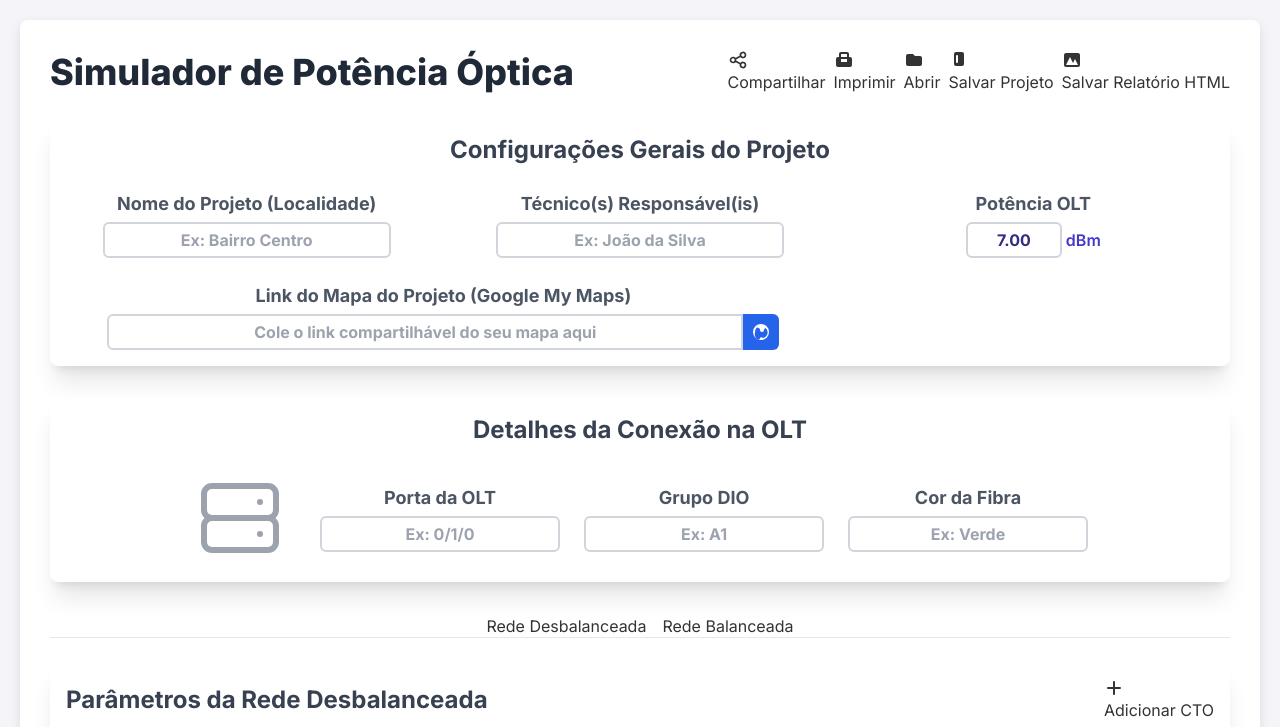
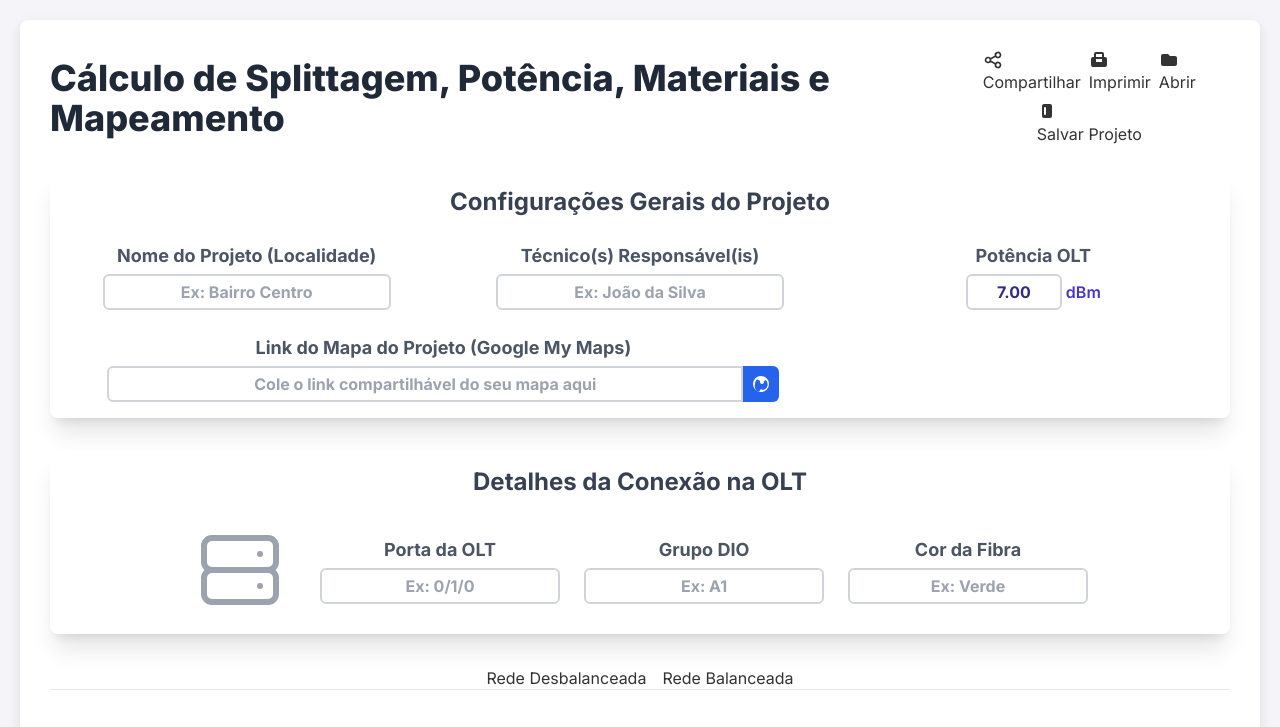
Before and after one commit to Janioultra/janioultra.github.io, a plain HTML site: page index.html in a window 1280 px wide. Shown: the top 727 px of the page. Drawn offline with nearby package versions, Linux system fonts and the light colour scheme.

Commit message:
Update index.html

```diff
--- a/index.html
+++ b/index.html
@@ -95,7 +95,7 @@
 
             <div class="max-w-screen-2xl mx-auto">
                 <div class="flex flex-col md:flex-row justify-between items-center mb-6 gap-4 no-print">
-                    <h1 id="main-title" class="text-3xl md:text-4xl font-extrabold text-gray-800 text-center md:text-left">Simulador de Potência Óptica</h1>
+                    <h1 id="main-title" class="text-3xl md:text-4xl font-extrabold text-gray-800 text-center md:text-left">Cálculo de Splittagem, Potência, Materiais e Mapeamento</h1>
 
                     <div class="flex items-center gap-2 flex-wrap justify-center">
                         <button onclick="shareProject()" title="Compartilhar Projeto" class="cta-button">
@@ -116,12 +116,6 @@
                         <button onclick="saveProject()" title="Salvar o projeto atual como um arquivo .json" class="top-button">
                              <svg xmlns="http://www.w3.org/2000/svg" class="h-5 w-5 mr-2" viewBox="0 0 20 20" fill="currentColor"><path d="M5 4a2 2 0 012-2h6a2 2 0 012 2v10a2 2 0 01-2 2H7a2 2 0 01-2-2V4zm3 1a1 1 0 00-1 1v6a1 1 0 102 0V6a1 1 0 00-1-1z" /></svg>
                             Salvar Projeto
-                        </button>
-                        <button onclick="saveAsHtml()" title="Salvar como um arquivo HTML autônomo" class="top-button">
-                            <svg xmlns="http://www.w3.org/2000/svg" class="h-5 w-5 mr-2" viewBox="0 0 20 20" fill="currentColor">
-                                <path fill-rule="evenodd" d="M4 3a2 2 0 00-2 2v10a2 2 0 002 2h12a2 2 0 002-2V5a2 2 0 00-2-2H4zm12 12H4l4-8 3 6 2-4 3 6z" clip-rule="evenodd" />
-                            </svg>
-                            Salvar Relatório HTML
                         </button>
                     </div>
                 </div>
@@ -252,7 +246,7 @@
                         </div>
 
                         <div class="bg-white p-2 md:p-4 rounded-lg shadow-xl printable-area">
-                          <h2 class="text-2xl font-bold text-center text-gray-700 mb-4">Lista de Materiais e Ferragens</h2>
+                          <h2 class="text-2xl font-bold text-center text-gray-700 mb-4">Lista de Materiais e Orçamento</h2>
                            <p class="text-center text-sm text-gray-500 mb-4">A lista é calculada com base na aba de rede que está ativa (<span id="active-network-label" class="font-bold"></span>).</p>
                           <div class="max-w-4xl mx-auto">
                             <table class="w-full text-sm" id="materials-table"></table>
@@ -320,6 +314,7 @@
         let fiberColor = '';
         let fiberRuns = [{ type: 'Fibra Óptica 12 FO', length: 0 }];
         let manualMaterials = {};
+        let materialPrices = {};
         let activeTab = 'desbalanceada';
 
         // Estado para a Rede Desbalanceada
@@ -532,7 +527,8 @@
         function updateMaterialsList() {
             document.getElementById('active-network-label').textContent = activeTab === 'desbalanceada' ? 'Desbalanceada' : 'Balanceada';
             const table = document.getElementById('materials-table');
-            let html = `<thead class="bg-gray-100"><tr><th class="py-2 px-4 text-left w-3/4">Item</th><th class="py-2 px-4 text-right w-1/4">Quantidade</th></tr></thead><tbody>`;
+            let html = `<thead class="bg-gray-100"><tr><th class="py-2 px-4 text-left">Item</th><th class="py-2 px-4 text-center">Valor Unit.</th><th class="py-2 px-4 text-center">Qtde.</th><th class="py-2 px-4 text-right">Subtotal</th></tr></thead><tbody>`;
+            let grandTotal = 0;
 
             let ctoCount = 0;
             const hubSplitterCounts = {}, ctoSplitterCounts = {};
@@ -561,38 +557,81 @@
                 }
             }
 
-            const totalLaunchedFiber = fiberRuns.reduce((sum, run) => sum + run.length, 0);
-            const ctoReserveFiber = ctoCount * 16;
-            const totalBaseLength = totalLaunchedFiber + ctoReserveFiber;
-            const finalCableLength = (totalBaseLength * 1.05).toFixed(0);
-            const poleCount = totalLaunchedFiber > 0 ? Math.ceil(totalLaunchedFiber / 43) : 0;
+            const fiberTotals = {};
+            fiberRuns.forEach(run => {
+                if (!fiberTotals[run.type]) {
+                    fiberTotals[run.type] = 0;
+                }
+                fiberTotals[run.type] += run.length || 0;
+            });
 
-            const allMaterials = [
-                { id: 'cabo_total', name: 'Total de Cabo Necessário', qty: `${finalCableLength} m`, editable: false },
-                { id: 'cto_total', name: 'Total de CTOs', qty: ctoCount, editable: false },
-                ...Object.entries(hubSplitterCounts).map(([name, count]) => ({ id: `hub_${name.replace(/[^a-zA-Z0-9]/g, '')}`, name: `Splitter ${activeTab === 'balanceada' ? 'Primário' : 'Desb.'} ${name}`, qty: count, editable: false })),
-                ...Object.entries(ctoSplitterCounts).map(([name, count]) => ({ id: `cto_${name.replace(/[^a-zA-Z0-9]/g, '')}`, name: `Splitter de CTO ${name}`, qty: count, editable: false })),
-                { id: 'acoplador', name: 'Acoplador Óptico SC/APC', qty: totalAcopladores, editable: false },
-                { id: 'bap', name: 'Braçadeira BAP', qty: poleCount, editable: true },
-                { id: 'supa', name: 'Suporte (SUPA)', qty: poleCount, editable: true },
-                { id: 'alca', name: 'Alça Preformada', qty: poleCount * 2, editable: true },
-                { id: 'caixa_emenda', name: 'Caixa de Emenda Óptica (Adicional)', qty: manualMaterials['caixa_emenda'] || 0, editable: true, manual: true },
-                { id: 'arame', name: 'Arame de Espinar (m)', qty: manualMaterials['arame'] || 0, editable: true, manual: true },
-                { id: 'roldana', name: 'Roldana', qty: manualMaterials['roldana'] || 0, editable: true, manual: true }
+            const fiberMaterialItems = Object.keys(fiberTotals).map(type => {
+                const totalLength = fiberTotals[type];
+                return {
+                    id: `cabo_${type.replace(/[^a-z0-9]/gi, '_')}`,
+                    name: `${type} (Lançada)`,
+                    qty: `${totalLength} m`,
+                    numericQty: totalLength,
+                    editable: false,
+                };
+            });
+
+            const poleCount = fiberRuns.reduce((sum, run) => sum + run.length, 0) > 0 ? Math.ceil(fiberRuns.reduce((sum, run) => sum + run.length, 0) / 43) : 0;
+
+            const otherMaterials = [
+                { id: 'cto_total', name: 'Total de CTOs', qty: ctoCount, numericQty: ctoCount, editable: false },
+                ...Object.entries(hubSplitterCounts).map(([name, count]) => ({ id: `hub_${name.replace(/[^a-zA-Z0-9]/g, '')}`, name: `Splitter ${activeTab === 'balanceada' ? 'Primário' : 'Desb.'} ${name}`, qty: count, numericQty: count, editable: false })),
+                ...Object.entries(ctoSplitterCounts).map(([name, count]) => ({ id: `cto_${name.replace(/[^a-zA-Z0-9]/g, '')}`, name: `Splitter de CTO ${name}`, qty: count, numericQty: count, editable: false })),
+                { id: 'acoplador', name: 'Acoplador Óptico SC/APC', qty: totalAcopladores, numericQty: totalAcopladores, editable: false },
+                { id: 'bap', name: 'Braçadeira BAP', qty: poleCount, numericQty: poleCount, editable: true },
+                { id: 'supa', name: 'Suporte (SUPA)', qty: poleCount, numericQty: poleCount, editable: true },
+                { id: 'alca', name: 'Alça Preformada', qty: poleCount * 2, numericQty: poleCount * 2, editable: true },
+                { id: 'caixa_emenda', name: 'Caixa de Emenda Óptica (Adicional)', qty: 0, numericQty: 0, editable: true, manual: true },
+                { id: 'arame', name: 'Arame de Espinar (m)', qty: 0, numericQty: 0, editable: true, manual: true },
+                { id: 'roldana', name: 'Roldana', qty: 0, numericQty: 0, editable: true, manual: true }
             ];
 
+            const allMaterials = [...fiberMaterialItems, ...otherMaterials];
+
             allMaterials.forEach(item => {
-                html += `<tr class="border-b"><td class="py-2 px-4 font-semibold align-middle">${item.name}</td><td class="py-2 px-4 text-right align-middle">`;
+                const unitPrice = materialPrices[item.id] || 0;
+                let itemQty = item.editable ? (manualMaterials[item.id] !== undefined ? parseInt(manualMaterials[item.id], 10) || 0 : item.numericQty) : item.numericQty;
+
+                 if(item.manual) itemQty = manualMaterials[item.id] || 0;
+
+                const subtotal = itemQty * unitPrice;
+                grandTotal += subtotal;
+
+                const qtyDisplay = item.qty.toString().includes('m') ? item.qty : itemQty;
+
+                html += `<tr class="border-b">
+                    <td class="py-2 px-4 font-semibold align-middle">${item.name}</td>
+                    <td class="py-2 px-4 align-middle">
+                        <input type="text" id="price-${item.id}" oninput="saveMaterialPrice(event, '${item.id}', this.value)" value="${unitPrice > 0 ? unitPrice.toFixed(2).replace('.', ',') : ''}" placeholder="0,00" class="w-24 text-center font-bold p-1 border rounded bg-gray-50 focus:bg-white">
+                    </td>
+                    <td class="py-2 px-4 text-center align-middle">`;
+
                 if (item.editable) {
-                    const onInputHandler = `oninput="saveManualMaterial('${item.id}', this.value)"`;
+                    const onInputHandler = `oninput="saveManualMaterial(event, '${item.id}', this.value)"`;
                     let qtyValue = manualMaterials[item.id] !== undefined ? manualMaterials[item.id] : item.qty;
-                    html += `<div class="flex items-center justify-end gap-2"><input type="text" id="input-${item.id}" value="${qtyValue}" ${onInputHandler} class="w-20 text-center font-bold p-1 border rounded bg-gray-50 focus:bg-white"><button onclick="document.getElementById('input-${item.id}').focus();" title="Editar quantidade" class="p-1.5 bg-blue-100 text-blue-600 rounded-md hover:bg-blue-200 transition-colors no-print"><svg xmlns="http://www.w3.org/2000/svg" class="h-4 w-4" fill="none" viewBox="0 0 24 24" stroke="currentColor" stroke-width="2"><path stroke-linecap="round" stroke-linejoin="round" d="M15.232 5.232l3.536 3.536m-2.036-5.036a2.5 2.5 0 113.536 3.536L6.5 21.036H3v-3.5L14.732 3.732z" /></svg></button></div>`;
+                     if(item.manual) qtyValue = manualMaterials[item.id] || 0;
+
+                    html += `<input type="number" id="input-${item.id}" value="${qtyValue}" ${onInputHandler} class="w-20 text-center font-bold p-1 border rounded bg-gray-50 focus:bg-white">`;
                 } else {
-                    html += `<span class="font-bold text-lg">${item.qty}</span>`;
+                    html += `<span class="font-bold text-lg">${qtyDisplay}</span>`;
                 }
-                html += `</td></tr>`;
+
+                html += `</td>
+                    <td class="py-2 px-4 text-right align-middle font-bold">${subtotal.toFixed(2).replace('.',',')}</td>
+                </tr>`;
             });
-            html += '</tbody>';
+            html += `</tbody>
+                <tfoot class="bg-gray-100 font-bold">
+                    <tr>
+                        <td colspan="3" class="py-3 px-4 text-right text-lg">Custo Total:</td>
+                        <td class="py-3 px-4 text-right text-lg">${grandTotal.toFixed(2).replace('.',',')}</td>
+                    </tr>
+                </tfoot>`;
             table.innerHTML = html;
 
             const detailsContainer = document.getElementById('materials-calculation-details');
@@ -601,23 +640,15 @@
                 <div class="grid grid-cols-1 md:grid-cols-2 gap-x-8 gap-y-2 text-sm bg-gray-50 p-4 rounded-lg">
                     <div class="flex justify-between border-b pb-1">
                         <span class="font-semibold text-gray-600">Total de Fibra Lançada:</span>
-                        <span class="font-bold text-gray-800">${totalLaunchedFiber.toFixed(0)} m</span>
+                        <span class="font-bold text-gray-800">${fiberRuns.reduce((sum, run) => sum + run.length, 0).toFixed(0)} m</span>
                     </div>
                     <div class="flex justify-between border-b pb-1">
                         <span class="font-semibold text-gray-600">Total de Postes (1 a cada 43m):</span>
                         <span class="font-bold text-gray-800">${poleCount}</span>
                     </div>
-                    <div class="flex justify-between border-b pb-1">
-                        <span class="font-semibold text-gray-600">Reserva Técnica por CTO (16m/CTO):</span>
-                        <span class="font-bold text-gray-800">${ctoReserveFiber.toFixed(0)} m</span>
-                    </div>
-                    <div class="flex justify-between border-b pb-1">
-                        <span class="font-semibold text-gray-600">Folga de Segurança (5%):</span>
-                        <span class="font-bold text-gray-800">${(totalBaseLength * 0.05).toFixed(0)} m</span>
-                    </div>
-                    <div class="flex justify-between pt-2 md:col-span-2 text-base mt-2">
-                        <span class="font-bold text-gray-700">Comprimento Total de Cabo:</span>
-                        <span class="font-extrabold text-indigo-600 text-lg">${finalCableLength} m</span>
+                    <div class="flex justify-between border-b pb-1 md:col-span-2">
+                        <span class="font-semibold text-gray-600">Folga de Segurança (5% por tipo de cabo):</span>
+                        <span class="font-bold text-gray-800">Calculado individualmente</span>
                     </div>
                 </div>
             `;
@@ -696,8 +727,9 @@
         }
 
         function handleProjectNameChange(name) {
+            document.title = name.trim() ? name.trim() : 'Cálculo de Splittagem, Potência, Materiais e Mapeamento';
             projectName = name.trim();
-            document.getElementById('main-title').innerText = projectName ? `Projeto: ${projectName}` : 'Simulador de Potência Óptica';
+            document.getElementById('main-title').innerText = projectName ? `Projeto: ${projectName}` : 'Cálculo de Splittagem, Potência, Materiais e Mapeamento';
             document.getElementById('main-title-print').innerText = projectName ? `Projeto: ${projectName}` : 'Relatório de Projeto Óptico';
         }
 
@@ -730,7 +762,7 @@
                 }
 
                 if (networkType === 'unbalanced' && field === 'splitterCto') {
-                    for (let i = index; i < networkSegments.length; i++) { networkSegments[i].splitterCto = value; }
+                    // This was the part causing the issue. Now it is removed.
                 }
 
                 if (networkType === 'unbalanced') recalculateUnbalanced();
@@ -875,6 +907,11 @@
             }
             message += `\n`;
 
+            const grandTotalElement = document.querySelector('#materials-table tfoot tr td:last-child');
+            if (grandTotalElement) {
+                message += `*Custo Total Estimado:* ${grandTotalElement.textContent}\n\n`;
+            }
+
             message += `--- *SIMULAÇÃO REDE BALANCEADA* ---\n`;
             message += `Splitter Primário: ${balancedConfig.primarySplitter}\n`;
             message += `Splitter Secundário: ${balancedConfig.secondarySplitter}\n\n`;
@@ -910,9 +947,9 @@
 
         function saveProject() {
             const projectData = {
-                version: "4.2", projectName, technicianName, oltPower, googleMapsUrl,
+                version: "4.3", projectName, technicianName, oltPower, googleMapsUrl,
                 oltPortNumber, dioGroup, fiberColor, fiberRuns,
-                networkSegments, balancedConfig, balancedNetworkCtos, manualMaterials
+                networkSegments, balancedConfig, balancedNetworkCtos, manualMaterials, materialPrices
             };
             const blob = new Blob([JSON.stringify(projectData, null, 2)], { type: 'application/json' });
             const url = URL.createObjectURL(blob);
@@ -946,6 +983,7 @@
                     balancedConfig = data.balancedConfig || { primarySplitter: '1:8', secondarySplitter: '1:8' };
                     balancedNetworkCtos = data.balancedNetworkCtos || [{ distance: 0, spliceCount: 0, geo: null, description: '', colorGroup: 0 }];
                     manualMaterials = data.manualMaterials || {};
+                    materialPrices = data.materialPrices || {};
 
                     event.target.value = '';
                     updateUIWithLoadedData();
@@ -966,7 +1004,7 @@
             const container = document.getElementById('fiber-runs-container');
             container.innerHTML = fiberRuns.map((run, index) => `
                 <div class="flex items-center justify-center gap-4 p-2 border rounded-lg">
-                    <div class="flex-1 flex flex-col items-center">
+                    <div class="flex flex-col items-center">
                         <label class="font-semibold text-gray-600">Tipo de Fibra</label>
                         <select onchange="handleFiberRunChange(${index}, 'type', this.value)" class="mt-1 w-full text-center p-1 rounded-md font-bold border-2 border-gray-300 focus:border-indigo-500">
                             ${getFiberTypeOptions(run.type)}
@@ -1004,63 +1042,44 @@
             updateMaterialsList();
         }
 
-        function saveAsHtml() {
-            const currentProjectData = {
-                projectName, technicianName, oltPower, googleMapsUrl, oltPortNumber, dioGroup, fiberColor,
-                fiberRuns, networkSegments, balancedConfig, balancedNetworkCtos, manualMaterials
-            };
+        function saveManualMaterial(event, id, value) {
+            const focusedElementId = event.target.id;
+            const selectionStart = event.target.selectionStart;
+            clearTimeout(debounceTimer);
+            debounceTimer = setTimeout(() => {
+                manualMaterials[id] = parseInt(value, 10) || 0;
+                updateMaterialsList();
 
-            const bodyClone = document.body.cloneNode(true);
-            bodyClone.querySelector('#main-logic-script')?.remove();
-            const cleanBodyHtml = bodyClone.innerHTML;
-
-            const fileContent = `
-                <!DOCTYPE html><html lang="pt-br"><head>${document.head.innerHTML}</head>
-                <body>${cleanBodyHtml}
-                <script id="main-logic-script">
-                    ${document.getElementById('main-logic-script').innerHTML}
-
-                    window.onload = function() {
-                        const savedData = ${JSON.stringify(currentProjectData)};
-                        if (savedData) {
-                            projectName = savedData.projectName || '';
-                            technicianName = savedData.technicianName || '';
-                            oltPower = savedData.oltPower || 7.00;
-                            googleMapsUrl = savedData.googleMapsUrl || '';
-                            oltPortNumber = savedData.oltPortNumber || '';
-                            dioGroup = savedData.dioGroup || '';
-                            fiberColor = savedData.fiberColor || '';
-                            fiberRuns = savedData.fiberRuns || [{ type: 'Fibra Óptica 12 FO', length: 0 }];
-                            networkSegments = savedData.networkSegments || [{ splitterHub: 'Ausente', splitterCto: 'Ausente', distance: 0, spliceCount: 0, geo: null, description: '', colorGroup: 0 }];
-                            balancedConfig = savedData.balancedConfig || { primarySplitter: '1:8', secondarySplitter: '1:8' };
-                            balancedNetworkCtos = savedData.balancedNetworkCtos || [{ distance: 0, spliceCount: 0, geo: null, description: '', colorGroup: 0 }];
-                            manualMaterials = savedData.manualMaterials || {};
-                        }
-                        updateUIWithLoadedData();
-                    };
-                <\/script></body></html>`;
-
-            const blob = new Blob([fileContent.trim()], { type: 'text/html' });
-            const url = URL.createObjectURL(blob);
-            const a = Object.assign(document.createElement('a'), {
-                href: url,
-                download: `SIMULADOR_${projectName.replace(/[^a-z0-9]/gi, '_') || 'Projeto'}.html`
-            });
-            document.body.appendChild(a).click();
-            document.body.removeChild(a);
-            URL.revokeObjectURL(url);
+                const focusedElement = document.getElementById(focusedElementId);
+                if (focusedElement) {
+                    focusedElement.focus({ preventScroll: true });
+                    focusedElement.setSelectionRange(selectionStart, selectionStart);
+                }
+            }, 500);
         }
 
-        function saveManualMaterial(id, value) {
-            manualMaterials[id] = value;
-            updateMaterialsList();
+        function saveMaterialPrice(event, id, value) {
+            const focusedElementId = event.target.id;
+            const selectionStart = event.target.selectionStart;
+            clearTimeout(debounceTimer);
+            debounceTimer = setTimeout(() => {
+                const price = parseFloat(value.replace(',', '.')) || 0;
+                materialPrices[id] = price;
+                updateMaterialsList();
+
+                const focusedElement = document.getElementById(focusedElementId);
+                if (focusedElement) {
+                    focusedElement.focus({ preventScroll: true });
+                    focusedElement.setSelectionRange(selectionStart, selectionStart);
+                }
+            }, 500);
         }
 
         function addCto() {
             const lastSegment = networkSegments[networkSegments.length - 1];
             networkSegments.push({
                 splitterHub: 'Ausente',
-                splitterCto: lastSegment.splitterCto,
+                splitterCto: 'Ausente', // Alterado para não herdar o splitter
                 distance: 0,
                 spliceCount: 0,
                 geo: null,
```
